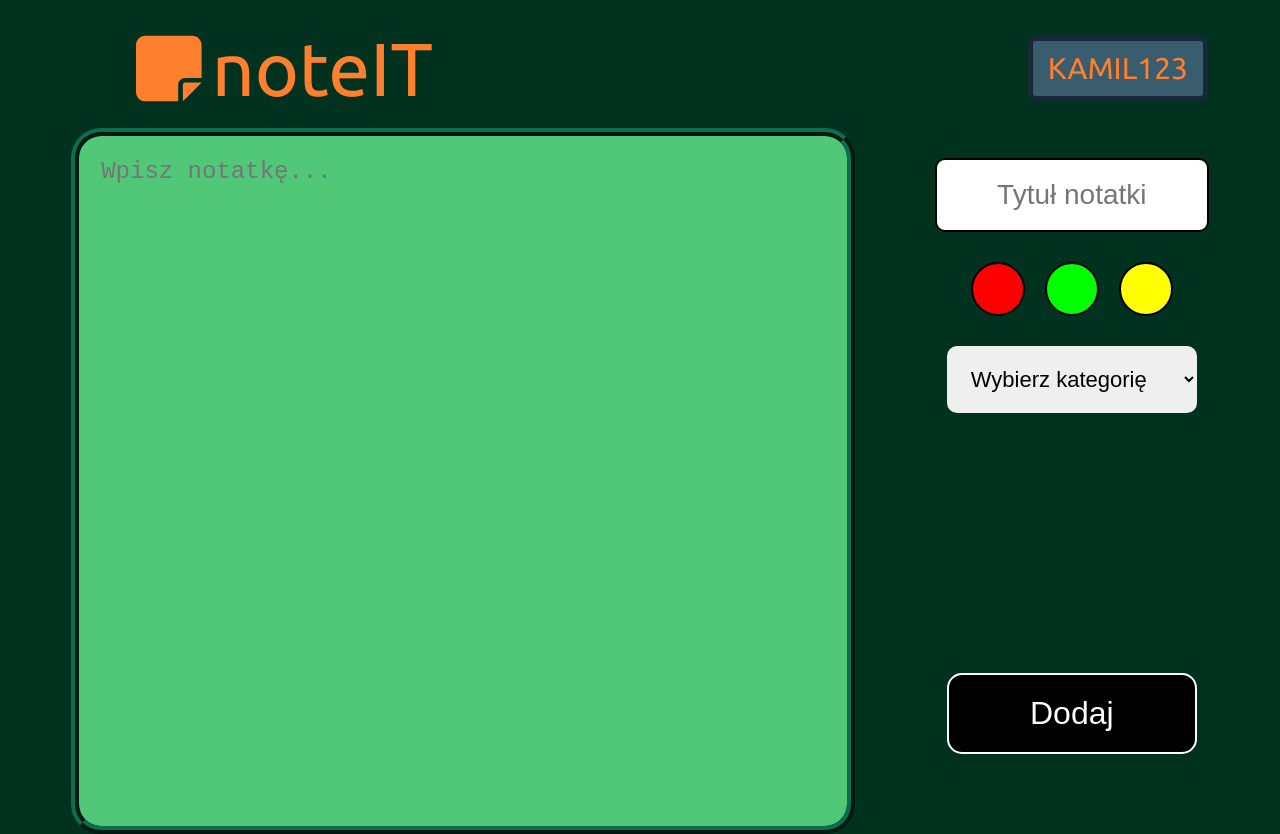
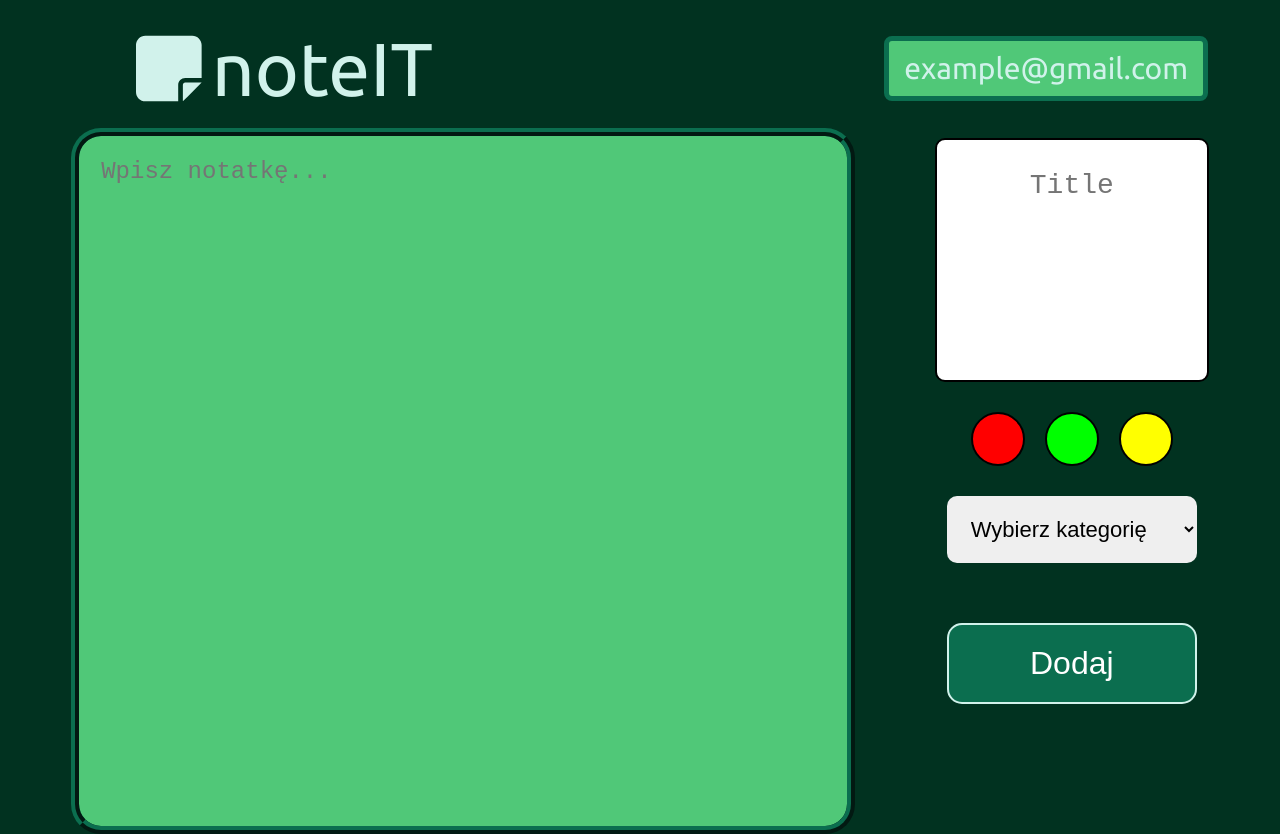
Before and after one commit to SharixVent/noteIT, a React (Vite) app in the folder frontend/: page /create in a window 1280 px wide. Built offline with nearby package versions, Linux system fonts and the light colour scheme.

Commit message:
UI/UX mini-redesignes

```diff
--- a/frontend/src/components/Create/Create.css
+++ b/frontend/src/components/Create/Create.css
@@ -25,7 +25,7 @@
     align-items: center;
     justify-content: center;
     font-size: clamp(60px, 10vw, 75px);
-    color: #fe7f2d;
+    color: #d1f2eb;
     gap: 10px;
     user-select: none;
     margin-left: 10vw;
@@ -33,7 +33,7 @@
 
 
 .user-name {
-    color: #fe7f2d;
+    color: #d1f2eb;
     display: flex;
     place-items: center;
     font-size: clamp(10px, 3.5vw, 30px);
@@ -41,8 +41,8 @@
     padding: 10px 15px;
     width: auto;
     gap: 10px;
-    background-color: #3A5C6F;
-    border: 5px solid #152a36;
+    background-color: #50c878;
+    border: 5px solid #0b6e4f;
     transition: 0.4s all ease;
     position: relative;
     border-radius: 8px;
@@ -64,6 +64,7 @@
     border: 8px ridge #0b6e4f;
     min-height: 650px;
     display: flex;
+
 }
 
 .tekst-box textarea {
@@ -71,7 +72,7 @@
     height: 100%;
     background: transparent;
     border: none;
-    color: white;
+    color: #d1f2eb;
     font-size: 24px;
     outline: none;
     resize: none;
@@ -80,20 +81,22 @@
 .right-panel {
     display: flex;
     flex-direction: column;
-    margin-top: 30px;
+    margin-top: 10px;
     gap: 10px;
     align-items: center;
 }
 
 .title-input {
     width: 250px;
-    height: 50px;
+    height: 200px;
     padding: 10px;
     font-size: 28px;
     border-radius: 10px;
     border: 2px solid black;
     text-align: center;
     margin-bottom: 20px;
+    resize: none;
+    padding-top:30px;
 }
 
 .color-picker {
@@ -111,7 +114,7 @@
 }
 
 .selected {
-    box-shadow: 0 0 10px white;
+    box-shadow: 0 0 10px #d1f2eb;
 }
 
 .category-select {
@@ -121,23 +124,21 @@
     border-radius: 10px;
     border: 2px solid black;
     border: none;
-
-
 }
 
 .submit-button {
-    margin-top: 250px;
+    margin-top: 50px;
     width: 250px;
     padding: 20px 30px;
     font-size: 32px;
     border-radius: 15px;
-    background: black;
+    background: #0b6e4f;
     color: white;
     cursor: pointer;
-    border: 2px solid white;
+    border: 2px solid #d1f2eb;
     transition: 0.3s;
 }
 
 .submit-button:hover {
-    background: #fe7f2d;
+    background: #50c878;
 }
--- a/frontend/src/components/Create/Create.jsx
+++ b/frontend/src/components/Create/Create.jsx
@@ -31,7 +31,7 @@ function Create() {
                         <FontAwesomeIcon className='ikona-land' icon={faNoteSticky} />
                         <p>noteIT</p>
                     </div>
-                <div className="user-name">KAMIL123</div>
+                <div className="user-name">example@gmail.com</div>
             </div>
 
             <form className="main-form" onSubmit={handleSubmit}>
@@ -44,14 +44,13 @@ function Create() {
                 </div>
 
                 <div className="right-panel">
-                    <input
-                        className="title-input"
-                        style={{ backgroundColor: kolor }}
-                        type="text"
-                        placeholder="Tytuł notatki"
-                        value={tytul}
-                        onChange={(e) => setTytul(e.target.value)}
-                    />
+                <textarea
+                    className="title-input"
+                    style={{ backgroundColor: kolor }}
+                    placeholder="Title"
+                    value={tytul}
+                    onChange={(e) => setTytul(e.target.value)}
+                />
 
                     <div className="color-picker">
                         {['#ff0000', '#00ff00', '#ffff00'].map((color) => (
--- a/frontend/src/components/MainPage/MainPage.css
+++ b/frontend/src/components/MainPage/MainPage.css
@@ -119,7 +119,6 @@
     display:flex;
     overflow-y: scroll;
     overflow-x:hidden;
-
 }
 
 .container-mp::-webkit-scrollbar {
--- a/frontend/src/components/Note/Note.css
+++ b/frontend/src/components/Note/Note.css
@@ -9,6 +9,7 @@
     justify-content: center;
     color: #000000;
     user-select: none;
+    text-align: center;
 }
 
 .note > h3 {
--- a/frontend/src/components/Register/Register.jsx
+++ b/frontend/src/components/Register/Register.jsx
@@ -1,6 +1,6 @@
 import { useState } from 'react';
 import { FontAwesomeIcon } from '@fortawesome/react-fontawesome';
-import { faUserPlus } from '@fortawesome/free-solid-svg-icons';
+import { faNoteSticky } from '@fortawesome/free-solid-svg-icons';
 import './Register.css'; // zmieniono z Login.css na Register.css
 
 function Register() {
@@ -16,7 +16,7 @@ function Register() {
 
                     <div className="register-container">
                         <div className="register-logo">
-                            <FontAwesomeIcon className='ikona-register' icon={faUserPlus} />
+                            <FontAwesomeIcon className='ikona-register' icon={faNoteSticky} />
                             <p>noteIT</p>
                         </div>
                         <form action="" className='register-form'>
```
Also changed, not shown: 1 other file (tests, documents, lock files or other folders).
